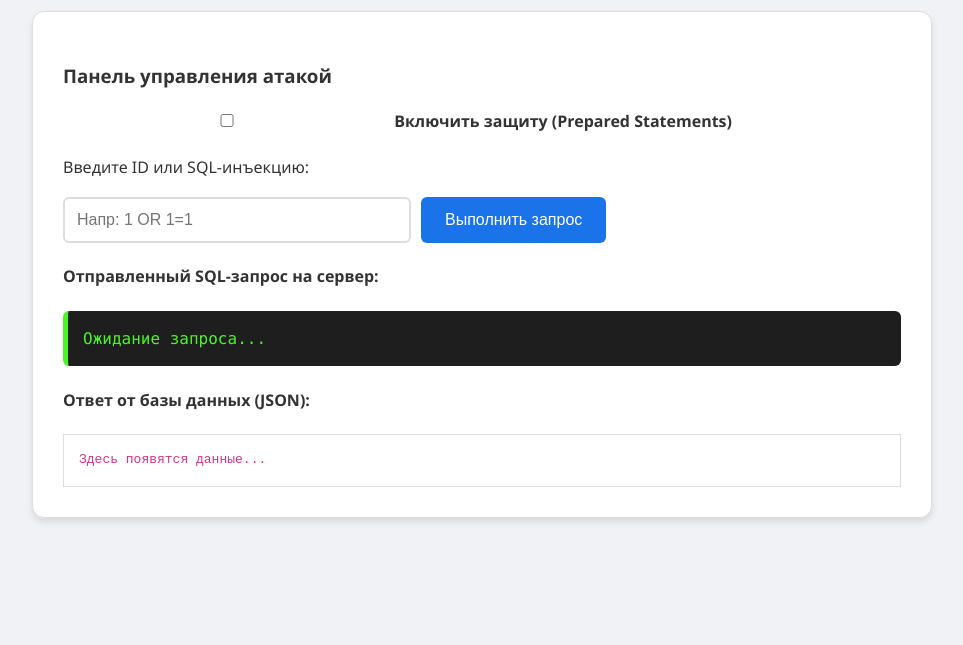
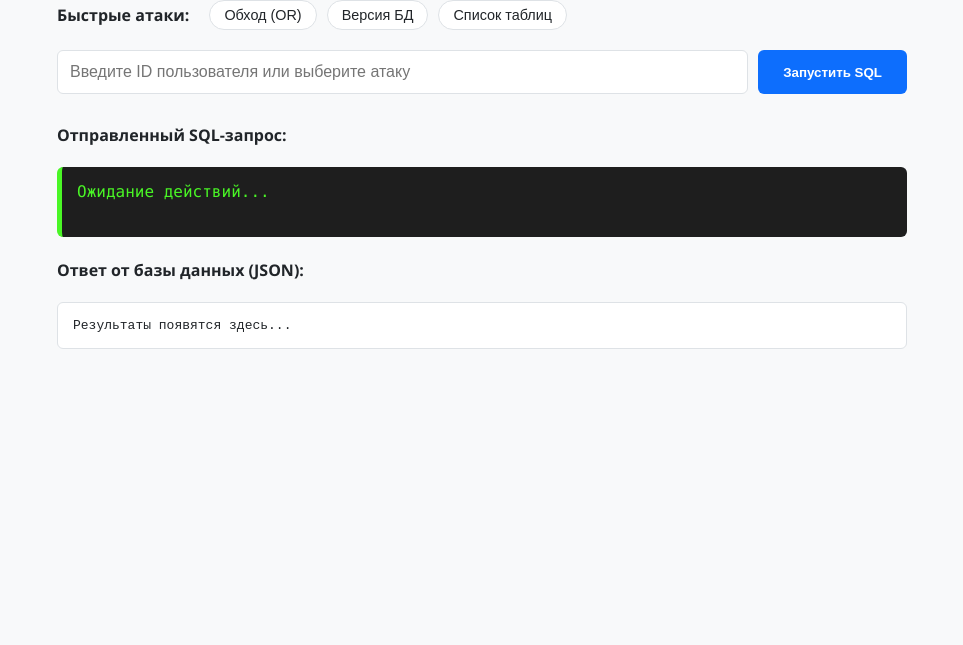
Before and after one commit to Mihalich-glitch/sql-breakout-sim, a website: page public/index.html in a window 1280 px wide. Shown: the part 155-800 px from the top of the page, without its empty margins (158-1121 px from the left). Drawn offline with Linux system fonts and the light colour scheme.

Commit message:
changes in index and style

```diff
--- a/public/index.html
+++ b/public/index.html
@@ -7,52 +7,73 @@
     <link rel="stylesheet" href="style.css">
 </head>
 <body>
-    <div style="text-align: right; margin-bottom: 10px;">
-        <button id="themeToggle" style="padding: 8px 15px; font-size: 14px;">🌙 Темная тема</button>
+    <div class="header-controls">
+        <button id="themeToggle">🌙 Темная тема</button>
+        <label class="safe-mode-label">
+            <input type="checkbox" id="safeMode"> Включить защиту (Prepared Statements)
+        </label>
     </div>
 
     <h1>🛡️ Vulnerability Lab: SQL Injection</h1>
 
-    <div class="lab-box">
-        <h3>Панель управления атакой</h3>
+    <div class="attack-presets">
+        <span class="presets-title">Быстрые атаки:</span>
+        <button class="preset-btn" onclick="applyPreset('1 OR 1=1', 'bypass')">Обход (OR)</button>
+        <button class="preset-btn" onclick="applyPreset('1 UNION SELECT 1, current_user, \'pass\', version()', 'info')">Версия БД</button>
+        <button class="preset-btn" onclick="applyPreset('1 UNION SELECT 1, table_name, \'a\', \'b\' FROM information_schema.tables WHERE table_schema = \'public\'', 'tables')">Список таблиц</button>
+    </div>
 
-        <label class="status-label">
-            <input type="checkbox" id="safeMode"> Включить защиту (Prepared Statements)
-        </label>
+    <div id="hintDisplay" class="hint-card" style="display: none;">
+        <strong>💡 Анализ атаки:</strong>
+        <p id="hintContent"></p>
+    </div>
 
-        <p>Введите ID или SQL-инъекцию:</p>
-        <div style="display: flex; gap: 10px;">
-            <input type="text" id="userId" placeholder="Напр: 1 OR 1=1">
-            <button onclick="searchUser()">Выполнить запрос</button>
-        </div>
+    <div class="search-section">
+        <input type="text" id="userId" placeholder="Введите ID пользователя или выберите атаку">
+        <button id="searchBtn" onclick="searchUser()">Запустить SQL</button>
+    </div>
 
-        <h4>Отправленный SQL-запрос на сервер:</h4>
-        <div id="queryLog" class="log">Ожидание запроса...</div>
+    <div class="console-section">
+        <h4>Отправленный SQL-запрос:</h4>
+        <div id="queryLog" class="log">Ожидание действий...</div>
 
         <h4>Ответ от базы данных (JSON):</h4>
-        <div id="resultBox" class="result">Здесь появятся данные...</div>
+        <div id="resultBox" class="result">Результаты появятся здесь...</div>
     </div>
 
     <script>
-        // Логика переключения темы
+        const attackHints = {
+            'bypass': 'Механика: Добавление "OR 1=1" делает условие WHERE всегда истинным. БД игнорирует конкретный ID и возвращает все записи.',
+            'info': 'Механика: Оператор UNION склеивает основной запрос с системными функциями для извлечения метаданных (версия СУБД, пользователь).',
+            'tables': 'Механика: Запрос к "information_schema.tables" позволяет злоумышленнику узнать структуру всей базы данных.'
+        };
+
+        // Темы
         const themeToggle = document.getElementById('themeToggle');
-        const body = document.body;
-
         themeToggle.addEventListener('click', () => {
-            if (body.hasAttribute('data-theme')) {
-                body.removeAttribute('data-theme');
+            const isDark = document.body.hasAttribute('data-theme');
+            if (isDark) {
+                document.body.removeAttribute('data-theme');
                 themeToggle.innerText = '🌙 Темная тема';
             } else {
-                body.setAttribute('data-theme', 'dark');
+                document.body.setAttribute('data-theme', 'dark');
                 themeToggle.innerText = '☀️ Светлая тема';
             }
         });
 
+        // Пресеты
+        function applyPreset(queryValue, attackType) {
+            document.getElementById('userId').value = queryValue;
+            const display = document.getElementById('hintDisplay');
+            const content = document.getElementById('hintContent');
+            content.innerText = attackHints[attackType];
+            display.style.display = 'block';
+        }
+
+        // Основная функция поиска
         async function searchUser() {
             const id = document.getElementById('userId').value;
             const isSafe = document.getElementById('safeMode').checked;
-
-            // Формируем URL с параметром защиты
             const url = `/user/${encodeURIComponent(id)}?safe=${isSafe}`;
 
             try {
@@ -60,15 +81,15 @@
                 const json = await res.json();
 
                 const logElement = document.getElementById('queryLog');
-                logElement.innerText = json.executedQuery || "Ошибка на стороне сервера";
+                logElement.innerText = json.executedQuery || "Ошибка запроса";
 
-                // Меняем цвет лога в зависимости от режима защиты
-                logElement.style.borderColor = json.protected ? "#4af626" : "#ff4444";
-                logElement.style.color = json.protected ? "#4af626" : "#ff4444";
+                // Визуальная индикация защиты
+                logElement.style.color = json.protected ? "var(--accent-color)" : "#ff4444";
+                logElement.style.borderColor = json.protected ? "var(--accent-color)" : "#ff4444";
 
                 document.getElementById('resultBox').innerText = JSON.stringify(json.data || json.error, null, 2);
             } catch (e) {
-                document.getElementById('resultBox').innerText = "Ошибка сети или сервера";
+                document.getElementById('resultBox').innerText = "Ошибка соединения с сервером";
             }
         }
     </script>
--- a/public/style.css
+++ b/public/style.css
@@ -1,84 +1,137 @@
 :root {
-    /* Светлая тема (по умолчанию) */
-    --bg-color: #f0f2f5;
+    --bg-color: #f8f9fa;
     --card-bg: #ffffff;
-    --text-color: #333333;
-    --border-color: #dddddd;
-    --accent-color: #1a73e8;
+    --text-color: #212529;
+    --border-color: #dee2e6;
+    --accent-color: #0d6efd;
+    --log-bg: #1e1e1e;
+    --log-text: #4af626;
+    --hint-bg: #fff3cd;
+    --hint-text: #856404;
 }
 
 [data-theme="dark"] {
-    /* Темная тема */
     --bg-color: #121212;
     --card-bg: #1e1e1e;
-    --text-color: #e0e0e0;
+    --text-color: #e9ecef;
     --border-color: #333333;
-    --accent-color: #8ab4f8;
+    --accent-color: #3d8bfd;
+    --log-bg: #000000;
+    --hint-bg: #2c2510;
+    --hint-text: #ffeeba;
 }
 
 body {
-    font-family: 'Segoe UI', Tahoma, Geneva, Verdana, sans-serif;
-    max-width: 900px;
-    margin: 40px auto;
-    line-height: 1.6;
+    font-family: 'Segoe UI', system-ui, -apple-system, sans-serif;
+    max-width: 850px;
+    margin: 0 auto;
+    padding: 20px;
     background-color: var(--bg-color);
-    color: #333;
+    color: var(--text-color);
+    transition: all 0.3s ease;
 }
 
-.lab-box {
-    border: 1px solid var(--border-color);
-    padding: 30px;
-    border-radius: 12px;
-    background: white;
-    box-shadow: 0 4px 6px rgba(0,0,0,0.1);
+.header-controls {
+    display: flex;
+    justify-content: space-between;
+    align-items: center;
+    margin-bottom: 30px;
 }
 
-h1 { color: var(--accent-color); text-align: center; }
+h1 {
+    text-align: center;
+    color: var(--accent-color);
+    margin-bottom: 40px;
+}
+
+.attack-presets {
+    display: flex;
+    gap: 10px;
+    align-items: center;
+    flex-wrap: wrap;
+    margin-bottom: 20px;
+}
+
+.presets-title {
+    font-weight: 600;
+    margin-right: 10px;
+}
+
+.preset-btn {
+    padding: 6px 14px;
+    background: var(--card-bg);
+    border: 1px solid var(--border-color);
+    color: var(--text-color);
+    border-radius: 20px;
+    cursor: pointer;
+    font-size: 0.9em;
+    transition: all 0.2s;
+}
+
+.preset-btn:hover {
+    border-color: var(--accent-color);
+    color: var(--accent-color);
+}
+
+.hint-card {
+    background-color: var(--hint-bg);
+    color: var(--hint-text);
+    padding: 15px;
+    border-radius: 8px;
+    margin-bottom: 20px;
+    border-left: 5px solid #ffc107;
+    animation: fadeIn 0.4s ease;
+}
+
+.search-section {
+    display: flex;
+    gap: 10px;
+    margin-bottom: 30px;
+}
+
+input[type="text"] {
+    flex-grow: 1;
+    padding: 12px;
+    border: 1px solid var(--border-color);
+    border-radius: 6px;
+    background: var(--card-bg);
+    color: var(--text-color);
+    font-size: 16px;
+}
+
+button#searchBtn {
+    padding: 12px 25px;
+    background: var(--accent-color);
+    color: white;
+    border: none;
+    border-radius: 6px;
+    cursor: pointer;
+    font-weight: 600;
+}
 
 .log {
-    background: #1e1e1e;
-    color: #4af626;
+    background: var(--log-bg);
+    color: var(--log-text);
     padding: 15px;
-    font-family: 'Consolas', 'Monaco', monospace;
     border-radius: 6px;
-    margin-top: 10px;
-    border-left: 5px solid #4af626;
+    font-family: 'Consolas', monospace;
+    min-height: 40px;
+    border-left: 5px solid var(--log-text);
+    margin-bottom: 20px;
     white-space: pre-wrap;
 }
 
 .result {
     background: var(--card-bg);
+    border: 1px solid var(--border-color);
     padding: 15px;
-    border: 1px solid var(--border-color);
-    margin-top: 10px;
-    overflow-x: auto;
+    border-radius: 6px;
     font-family: monospace;
-    color: #d63384;
+    max-height: 300px;
+    overflow-y: auto;
 }
 
-input {
-    padding: 12px;
-    width: 320px;
-    border: 2px solid #ddd;
-    border-radius: 6px;
-    font-size: 16px;
+@keyframes fadeIn {
+    from { opacity: 0; transform: translateY(-5px); }
+    to { opacity: 1; transform: translateY(0); }
 }
-
-button {
-    padding: 12px 24px;
-    cursor: pointer;
-    background: var(--accent-color);
-    color: white;
-    border: none;
-    border-radius: 6px;
-    font-size: 16px;
-    transition: background 0.3s;
-}
-
-button:hover { background: #1557b0; }
-
-.status-label {
-    display: block;
-    margin-bottom: 20px;
-    font-weight: bold;
-}
```
